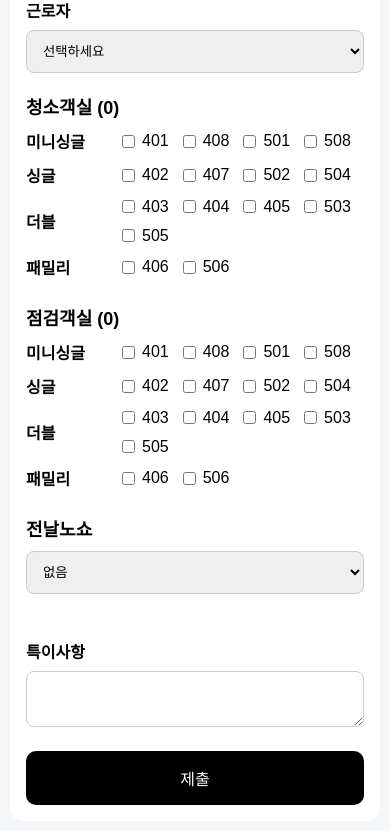
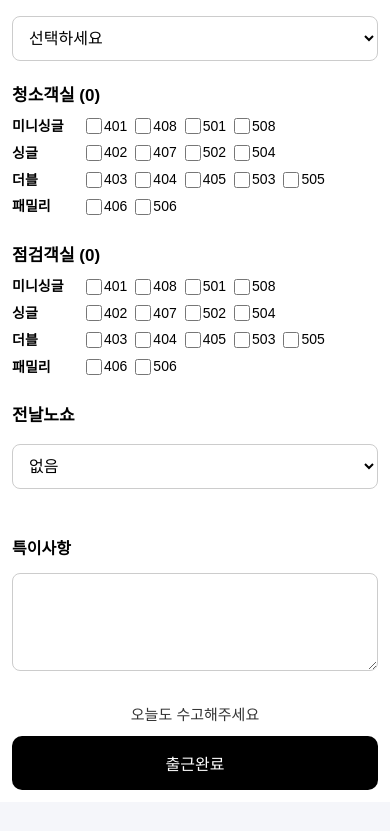
Before and after one commit to oneminutegroup/inreport, a plain HTML site: page index.html in a window 390 px wide. Shown: the part 83-914 px from the top of the page. After the commit the page ends 885 px from the top, so only its background shows below. Drawn offline with Linux system fonts and the light colour scheme.

Commit message:
Update index.html

```diff
--- a/index.html
+++ b/index.html
@@ -6,78 +6,200 @@
 <title>출근보고</title>
 
 <style>
-* { box-sizing: border-box; }
-html, body { margin: 0; padding: 0; width: 100%; overflow-x: hidden; }
+* {
+  box-sizing: border-box;
+}
+
+html, body {
+  margin: 0;
+  padding: 0;
+  width: 100%;
+  overflow-x: hidden;
+}
 
 body {
-  font-family: Arial;
+  font-family: Arial, sans-serif;
   background: #f5f6fa;
-  padding: 10px;
+  padding: 0;
 }
 
 .container {
   width: 100%;
+  max-width: 100%;
+  margin: 0;
   background: white;
-  padding: 16px;
-  border-radius: 14px;
+  padding: 14px;
+  border-radius: 0;
 }
 
-h2 { margin: 0 0 20px; }
+h2 {
+  margin: 0 0 20px 0;
+  font-size: 22px;
+}
 
-label.main {
+label.main-label {
+  display: block;
   font-weight: bold;
-  display: block;
   margin-bottom: 8px;
+  font-size: 16px;
 }
 
 select, textarea {
   width: 100%;
   padding: 12px;
+  margin-top: 6px;
   margin-bottom: 20px;
+  border: 1px solid #ccc;
   border-radius: 8px;
-  border: 1px solid #ccc;
+  font-size: 16px;
+  background: white;
 }
 
-.section { margin-bottom: 25px; }
+.section {
+  margin-bottom: 26px;
+}
 
 .section-title {
   font-size: 18px;
   font-weight: bold;
-  margin-bottom: 10px;
+  margin-bottom: 12px;
 }
 
 .room-line {
   display: flex;
   align-items: center;
-  gap: 12px;
+  gap: 8px;
   margin-bottom: 10px;
+  width: 100%;
 }
 
 .room-type {
-  min-width: 80px;
+  width: 74px;
+  min-width: 74px;
   font-weight: bold;
+  font-size: 15px;
+  line-height: 1.2;
+  display: flex;
+  align-items: center;
 }
 
 .room-options {
+  flex: 1;
   display: flex;
   flex-wrap: wrap;
-  gap: 10px;
+  align-items: center;
+  gap: 6px 10px;
 }
 
 .room-options label {
-  display: flex;
+  display: inline-flex;
   align-items: center;
-  gap: 4px;
+  gap: 3px;
+  white-space: nowrap;
+  font-size: 15px;
+  line-height: 1.1;
+  margin: 0;
+  font-weight: normal;
+}
+
+.room-options input[type="checkbox"] {
+  margin: 0;
+  width: 18px;
+  height: 18px;
+  flex: 0 0 auto;
+}
+
+.message-line {
+  text-align: center;
+  font-size: 15px;
+  margin: 8px 0 12px 0;
+  color: #333;
 }
 
 button {
   width: 100%;
   padding: 15px;
+  margin-top: 0;
   background: black;
   color: white;
   border: none;
   border-radius: 10px;
   font-size: 16px;
+  cursor: pointer;
+}
+
+button:hover {
+  opacity: 0.9;
+}
+
+#noshowBox {
+  margin-top: 8px;
+}
+
+@media (min-width: 768px) {
+  body {
+    padding: 16px;
+  }
+
+  .container {
+    max-width: 920px;
+    margin: 0 auto;
+    border-radius: 14px;
+    padding: 20px;
+  }
+
+  .room-type {
+    width: 90px;
+    min-width: 90px;
+    font-size: 16px;
+  }
+
+  .room-options label {
+    font-size: 16px;
+  }
+
+  .room-options {
+    gap: 8px 14px;
+  }
+}
+
+/* 모바일에서 한 줄 유지 쪽으로 더 압축 */
+@media (max-width: 420px) {
+  .container {
+    padding: 12px;
+  }
+
+  .room-line {
+    gap: 6px;
+  }
+
+  .room-type {
+    width: 68px;
+    min-width: 68px;
+    font-size: 14px;
+  }
+
+  .room-options {
+    gap: 4px 8px;
+  }
+
+  .room-options label {
+    font-size: 14px;
+    gap: 2px;
+  }
+
+  .room-options input[type="checkbox"] {
+    width: 16px;
+    height: 16px;
+  }
+
+  .section-title {
+    font-size: 17px;
+  }
+
+  h2 {
+    font-size: 20px;
+  }
 }
 </style>
 </head>
@@ -87,11 +209,12 @@ button {
 
   <h2>출근보고</h2>
 
-<label class="main">근로자</label>
+  <label class="main-label" for="worker">근로자</label>
   <select id="worker">
     <option value="">선택하세요</option>
     <option>직원1</option>
     <option>직원2</option>
+    <option>직원3</option>
   </select>
 
   <div class="section">
@@ -117,15 +240,17 @@ button {
     </div>
   </div>
 
-<label class="main">특이사항</label>
-<textarea id="memo"></textarea>
+  <label class="main-label" for="memo">특이사항</label>
+  <textarea id="memo" rows="4"></textarea>
 
-<button onclick="submitForm()">제출</button>
+  <div class="message-line" id="customMessage">오늘도 수고해주세요</div>
+
+  <button onclick="submitForm()">출근완료</button>
 
 </div>
 
 <script>
-const webhook = "https://hook.us2.make.com/2y9kz1fqhfr2hl84og54aft1lcligjl5";
+const webhookUrl = "https://hook.us2.make.com/2y9kz1fqhfr2hl84og54aft1lcligjl5";
 
 const rooms = {
   "미니싱글": ["401","408","501","508"],
@@ -134,36 +259,36 @@ const rooms = {
   "패밀리": ["406","506"]
 };
 
-function createSection(id){
+function createSection(id) {
   const container = document.getElementById(id);
 
-  for (let type in rooms){
-    let line = document.createElement("div");
+  for (let type in rooms) {
+    const line = document.createElement("div");
     line.className = "room-line";
 
-    let t = document.createElement("div");
-    t.className = "room-type";
-    t.innerText = type;
+    const typeDiv = document.createElement("div");
+    typeDiv.className = "room-type";
+    typeDiv.textContent = type;
 
-    let opt = document.createElement("div");
-    opt.className = "room-options";
+    const optionsDiv = document.createElement("div");
+    optionsDiv.className = "room-options";
 
-    rooms[type].forEach(r=>{
-      let label = document.createElement("label");
+    rooms[type].forEach(room => {
+      const label = document.createElement("label");
 
-      let cb = document.createElement("input");
+      const cb = document.createElement("input");
       cb.type = "checkbox";
-      cb.value = r;
+      cb.value = room;
       cb.name = id;
       cb.onchange = updateCount;
 
       label.appendChild(cb);
-      label.append(" "+r);
-      opt.appendChild(label);
+      label.append(" " + room);
+      optionsDiv.appendChild(label);
     });
 
-    line.appendChild(t);
-    line.appendChild(opt);
+    line.appendChild(typeDiv);
+    line.appendChild(optionsDiv);
     container.appendChild(line);
   }
 }
@@ -172,35 +297,40 @@ createSection("clean");
 createSection("inspect");
 createSection("noshow");
 
-function getChecked(name){
-  return [...document.querySelectorAll(`input[name=${name}]:checked`)].map(e=>e.value);
+function getChecked(name) {
+  return [...document.querySelectorAll(`input[name="${name}"]:checked`)].map(e => e.value);
 }
 
-function updateCount(){
+function updateCount() {
   document.getElementById("cleanCount").innerText = getChecked("clean").length;
   document.getElementById("inspectCount").innerText = getChecked("inspect").length;
 }
 
-function toggleNoshow(){
+function toggleNoshow() {
   const val = document.getElementById("noshowSelect").value;
   const box = document.getElementById("noshowBox");
 
-  if(val === "있음"){
+  if (val === "있음") {
     box.style.display = "block";
   } else {
     box.style.display = "none";
-    document.querySelectorAll('input[name=noshow]').forEach(cb=>cb.checked=false);
+    document.querySelectorAll('input[name="noshow"]').forEach(cb => cb.checked = false);
   }
 }
 
-function submitForm(){
-
+async function submitForm() {
   const worker = document.getElementById("worker").value;
   const clean = getChecked("clean");
   const inspect = getChecked("inspect");
   const noshowMode = document.getElementById("noshowSelect").value;
   const noshowRooms = getChecked("noshow");
-  const memo = document.getElementById("memo").value;
+  const memo = document.getElementById("memo").value.trim();
+  const customMessage = document.getElementById("customMessage").innerText.trim();
+
+  if (!worker) {
+    alert("근로자를 선택하세요.");
+    return;
+  }
 
   const noshowText = noshowMode === "없음" ? "없음" : (noshowRooms.join(", ") || "없음");
 
@@ -216,17 +346,50 @@ ${inspect.join(", ") || "없음"}
 
 전날노쇼: ${noshowText}
 
-특이사항: ${memo || "없음"}`;
+특이사항: ${memo || "없음"}
 
-  fetch(webhook,{
-    method:"POST",
-    headers:{"Content-Type":"application/json"},
-    body:JSON.stringify({text})
+메시지: ${customMessage || "없음"}`;
+
+  try {
+    const response = await fetch(webhookUrl, {
+      method: "POST",
+      headers: {
+        "Content-Type": "application/json"
+      },
+      body: JSON.stringify({
+        worker: worker,
+        cleanRooms: clean,
+        cleanCount: clean.length,
+        inspectRooms: inspect,
+        inspectCount: inspect.length,
+        noshowMode: noshowMode,
+        noshowRooms: noshowRooms,
+        noshowText: noshowText,
+        memo: memo || "없음",
+        customMessage: customMessage || "없음",
+        text: text,
+        submittedAt: new Date().toISOString()
+      })
     });
 
+    if (!response.ok) {
+      throw new Error("Webhook 전송 실패");
+    }
+
     alert("전송완료");
+
+    document.getElementById("worker").value = "";
+    document.getElementById("memo").value = "";
+    document.getElementById("noshowSelect").value = "없음";
+    toggleNoshow();
+    document.querySelectorAll('input[type="checkbox"]').forEach(cb => cb.checked = false);
+    updateCount();
+
+  } catch (error) {
+    alert("전송 실패");
+    console.error(error);
+  }
 }
 </script>
-
 </body>
 </html>
```
Lines whose indentation alone changed are shown as unchanged.
